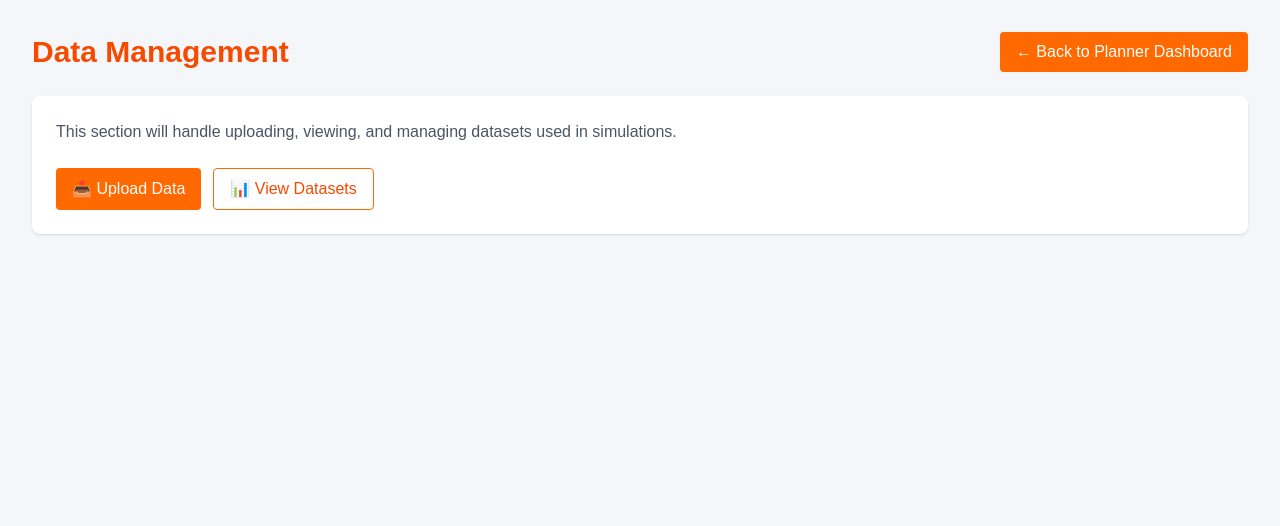
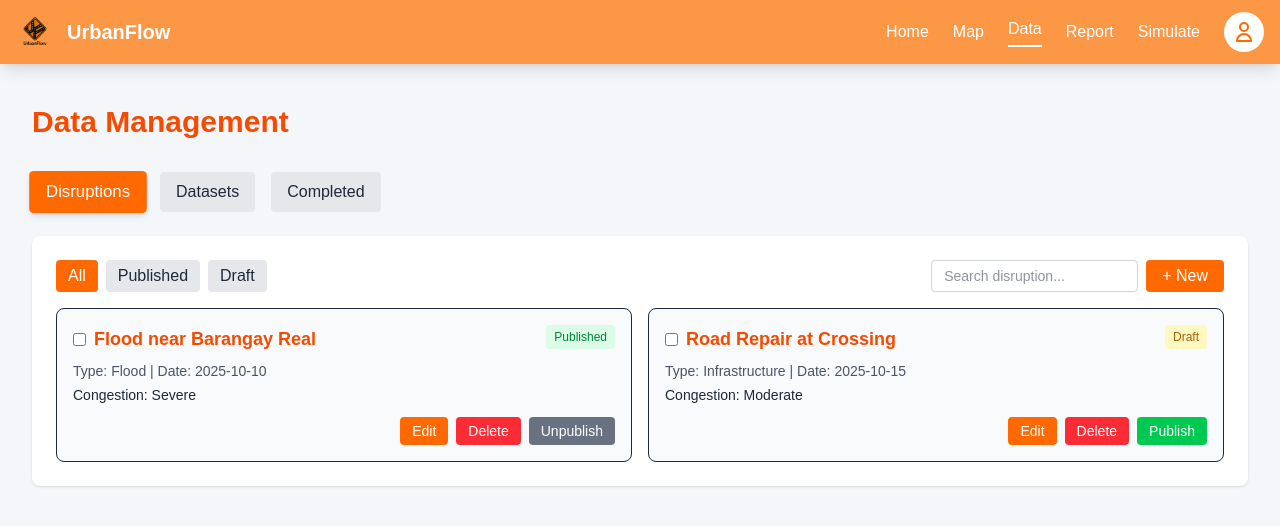
Before and after one commit to spadidoo/UrbanFlow, a Next.js app in the folder frontend/: page /data in a window 1280 px wide. Shown: the top 526 px of the page. Built offline with nearby package versions, Linux system fonts and the light colour scheme.

Commit message:
Edit the  Data tab

```diff
--- a/frontend/app/data/page.jsx
+++ b/frontend/app/data/page.jsx
@@ -1,35 +1,254 @@
 "use client";
-import { useRouter } from "next/navigation";
+import { useState } from "react";
+import PlannerNavbar from "@/components/PlannerNavbar";
 
 export default function DataPage() {
-  const router = useRouter();
+const [activeTab, setActiveTab] = useState("disruptions");
+const [filter, setFilter] = useState("all");
+const [search, setSearch] = useState("");
+const [selectedDisruptions, setSelectedDisruptions] = useState([]);
 
-  return (
-    <div className="min-h-screen bg-[#F5F6FA] text-gray-800 p-8">
-      <div className="flex items-center justify-between mb-6">
-        <h1 className="text-3xl font-bold text-orange-600">Data Management</h1>
+const disruptions = [
+{
+id: 1,
+title: "Flood near Barangay Real",
+type: "Flood",
+status: "Published",
+date: "2025-10-10",
+congestion: "Severe",
+},
+{
+id: 2,
+title: "Road Repair at Crossing",
+type: "Infrastructure",
+status: "Draft",
+date: "2025-10-15",
+congestion: "Moderate",
+},
+];
+
+const datasets = [
+{ id: 1, name: "TrafficData_2025.csv", rows: 1023, cols: 12, updated: "2025-10-20" },
+{ id: 2, name: "FloodImpact_July.xlsx", rows: 480, cols: 8, updated: "2025-07-25" },
+];
+
+const toggleSelect = (id) => {
+setSelectedDisruptions((prev) =>
+prev.includes(id) ? prev.filter((i) => i !== id) : [...prev, id]
+);
+};
+
+const filteredDisruptions = disruptions.filter(
+(d) =>
+(filter === "all" || d.status.toLowerCase() === filter.toLowerCase()) &&
+d.title.toLowerCase().includes(search.toLowerCase())
+);
+
+const completedProjects = disruptions.filter(
+(d) => d.status.toLowerCase() === "published"
+);
+
+return ( <div className="min-h-screen bg-[#F5F6FA] text-gray-800"> <PlannerNavbar />
+
+  <main className="container mx-auto px-8 py-10">
+    <h1 className="text-3xl font-bold text-orange-600 mb-8">
+      Data Management
+    </h1>
+
+    {/* Tabs */}
+    <div className="flex gap-4 mb-6">
+      {["disruptions", "datasets", "completed"].map((tab) => (
         <button
-          onClick={() => router.push("/planner")}
-          className="px-4 py-2 bg-orange-500 text-white rounded hover:bg-orange-600"
+          key={tab}
+          onClick={() => setActiveTab(tab)}
+          className={`px-4 py-2 rounded transition ${
+            activeTab === tab
+              ? "bg-orange-500 text-white shadow-md scale-105"
+              : "bg-gray-200 hover:bg-gray-300"
+          }`}
         >
-          ← Back to Planner Dashboard
+          {tab.charAt(0).toUpperCase() + tab.slice(1)}
         </button>
+      ))}
     </div>
 
+    {/* Disruptions Tab */}
+    {activeTab === "disruptions" && (
       <div className="bg-white shadow rounded-lg p-6">
-        <p className="text-gray-600">
-          This section will handle uploading, viewing, and managing datasets used in simulations.
+        <div className="flex justify-between items-center mb-4">
+          <div className="flex gap-2">
+            {["all", "published", "draft"].map((f) => (
+              <button
+                key={f}
+                onClick={() => setFilter(f)}
+                className={`px-3 py-1 rounded ${
+                  filter === f
+                    ? "bg-orange-500 text-white"
+                    : "bg-gray-200 hover:bg-gray-300"
+                }`}
+              >
+                {f.charAt(0).toUpperCase() + f.slice(1)}
+              </button>
+            ))}
+          </div>
+
+          <div className="flex gap-2">
+            <input
+              type="text"
+              placeholder="Search disruption..."
+              value={search}
+              onChange={(e) => setSearch(e.target.value)}
+              className="border border-gray-300 rounded px-3 py-1 text-sm"
+            />
+            <button className="bg-orange-500 text-white px-4 py-1 rounded hover:bg-orange-600 transition">
+              + New
+            </button>
+            {selectedDisruptions.length > 0 && (
+              <button className="bg-red-500 text-white px-4 py-1 rounded hover:bg-red-600 transition">
+                Delete ({selectedDisruptions.length})
+              </button>
+            )}
+          </div>
+        </div>
+
+        {/* Disruption Cards */}
+        <div className="grid md:grid-cols-2 gap-4">
+          {filteredDisruptions.length === 0 ? (
+            <p className="text-gray-500">No disruptions found.</p>
+          ) : (
+            filteredDisruptions.map((d) => (
+              <div
+                key={d.id}
+                className="border rounded-lg p-4 hover:shadow-lg transition transform hover:scale-[1.02] bg-gray-50"
+              >
+                <div className="flex justify-between items-start">
+                  <div className="flex items-center gap-2">
+                    <input
+                      type="checkbox"
+                      checked={selectedDisruptions.includes(d.id)}
+                      onChange={() => toggleSelect(d.id)}
+                    />
+                    <h3 className="font-bold text-lg text-orange-600">
+                      {d.title}
+                    </h3>
+                  </div>
+                  <span
+                    className={`px-2 py-1 text-xs rounded ${
+                      d.status === "Published"
+                        ? "bg-green-100 text-green-700"
+                        : "bg-yellow-100 text-yellow-700"
+                    }`}
+                  >
+                    {d.status}
+                  </span>
+                </div>
+                <p className="text-sm text-gray-600 mt-2">
+                  Type: {d.type} | Date: {d.date}
+                </p>
+                <p className="text-sm mt-1">
+                  Congestion: {d.congestion}
                 </p>
 
-        <div className="mt-6 flex gap-3">
-          <button className="px-4 py-2 bg-orange-500 text-white rounded hover:bg-orange-600">
-            📤 Upload Data
+                {/* Filled action buttons */}
+                <div className="flex justify-end gap-2 mt-3">
+                  <button className="px-3 py-1 text-sm bg-orange-500 text-white rounded hover:bg-orange-600 transition">
+                    Edit
                   </button>
-          <button className="px-4 py-2 border border-orange-500 text-orange-600 rounded hover:bg-orange-50">
-            📊 View Datasets
+                  <button className="px-3 py-1 text-sm bg-red-500 text-white rounded hover:bg-red-600 transition">
+                    Delete
+                  </button>
+                  <button
+                    className={`px-3 py-1 text-sm text-white rounded transition ${
+                      d.status === "Published"
+                        ? "bg-gray-500 hover:bg-gray-600"
+                        : "bg-green-500 hover:bg-green-600"
+                    }`}
+                  >
+                    {d.status === "Published" ? "Unpublish" : "Publish"}
                   </button>
                 </div>
               </div>
+            ))
+          )}
         </div>
+      </div>
+    )}
+
+    {/* Datasets Tab */}
+    {activeTab === "datasets" && (
+      <div className="bg-white shadow rounded-lg p-6">
+        <div className="flex justify-between items-center mb-4">
+          <h2 className="text-xl font-semibold text-orange-600">
+            Uploaded Datasets
+          </h2>
+          <div className="flex gap-2">
+            <button className="bg-orange-500 text-white px-4 py-1 rounded hover:bg-orange-600 transition">
+              ⬆ Upload
+            </button>
+            <button className="bg-blue-500 text-white px-4 py-1 rounded hover:bg-blue-600 transition">
+              ⬇ Download
+            </button>
+          </div>
+        </div>
+
+        <div className="space-y-3">
+          {datasets.map((d) => (
+            <div
+              key={d.id}
+              className="border rounded-lg p-4 flex justify-between items-center hover:shadow-md transition transform hover:scale-[1.01]"
+            >
+              <div>
+                <h3 className="font-semibold text-gray-800">{d.name}</h3>
+                <p className="text-sm text-gray-600">
+                  Rows: {d.rows} | Columns: {d.cols} | Last updated: {d.updated}
+                </p>
+              </div>
+              <button className="px-3 py-1 text-sm bg-green-500 text-white rounded hover:bg-green-600 transition">
+                Download
+              </button>
+            </div>
+          ))}
+        </div>
+      </div>
+    )}
+
+    {/* Completed Tab */}
+    {activeTab === "completed" && (
+      <div className="bg-white shadow rounded-lg p-6">
+        <h2 className="text-xl font-semibold text-orange-600 mb-4">
+          Completed Projects
+        </h2>
+        {completedProjects.length === 0 ? (
+          <p className="text-gray-500">No completed projects yet.</p>
+        ) : (
+          <div className="grid md:grid-cols-2 gap-4">
+            {completedProjects.map((d) => (
+              <div
+                key={d.id}
+                className="border rounded-lg p-4 bg-green-50 hover:shadow-lg transition transform hover:scale-[1.02]"
+              >
+                <h3 className="font-bold text-lg text-green-700">
+                  {d.title}
+                </h3>
+                <p className="text-sm text-gray-600 mt-1">
+                  Type: {d.type} | Date Completed: {d.date}
+                </p>
+                <p className="text-sm text-gray-600 mt-1">
+                  Congestion Level: {d.congestion}
+                </p>
+                <div className="flex justify-end mt-3">
+                  <button className="px-3 py-1 text-sm bg-blue-500 text-white rounded hover:bg-blue-600 transition">
+                    View Details
+                  </button>
+                </div>
+              </div>
+            ))}
+          </div>
+        )}
+      </div>
+    )}
+  </main>
+</div>
+
 );
 }
--- a/frontend/app/login/page.jsx
+++ b/frontend/app/login/page.jsx
@@ -33,7 +33,7 @@ export default function LoginPage() {
       alert('Login successful! 🎉')
       // TODO: Set authentication state
       // TODO: Redirect to dashboard
-      router.push('/planner')
+      router.push('/dashboard')
     } else {
       setError('Invalid username or password')
       setLoading(false)
```
Lines whose indentation alone changed are shown as unchanged.
